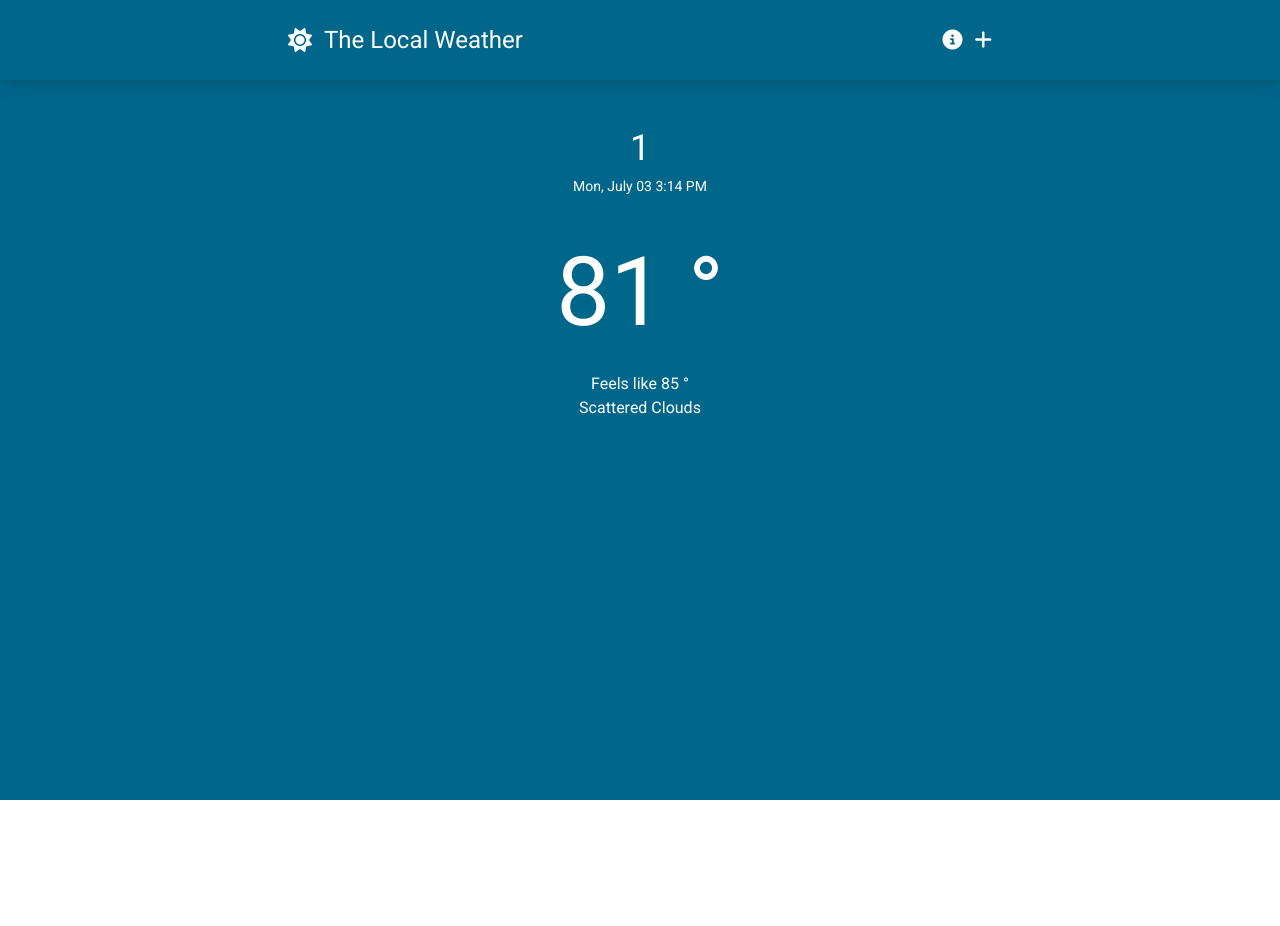
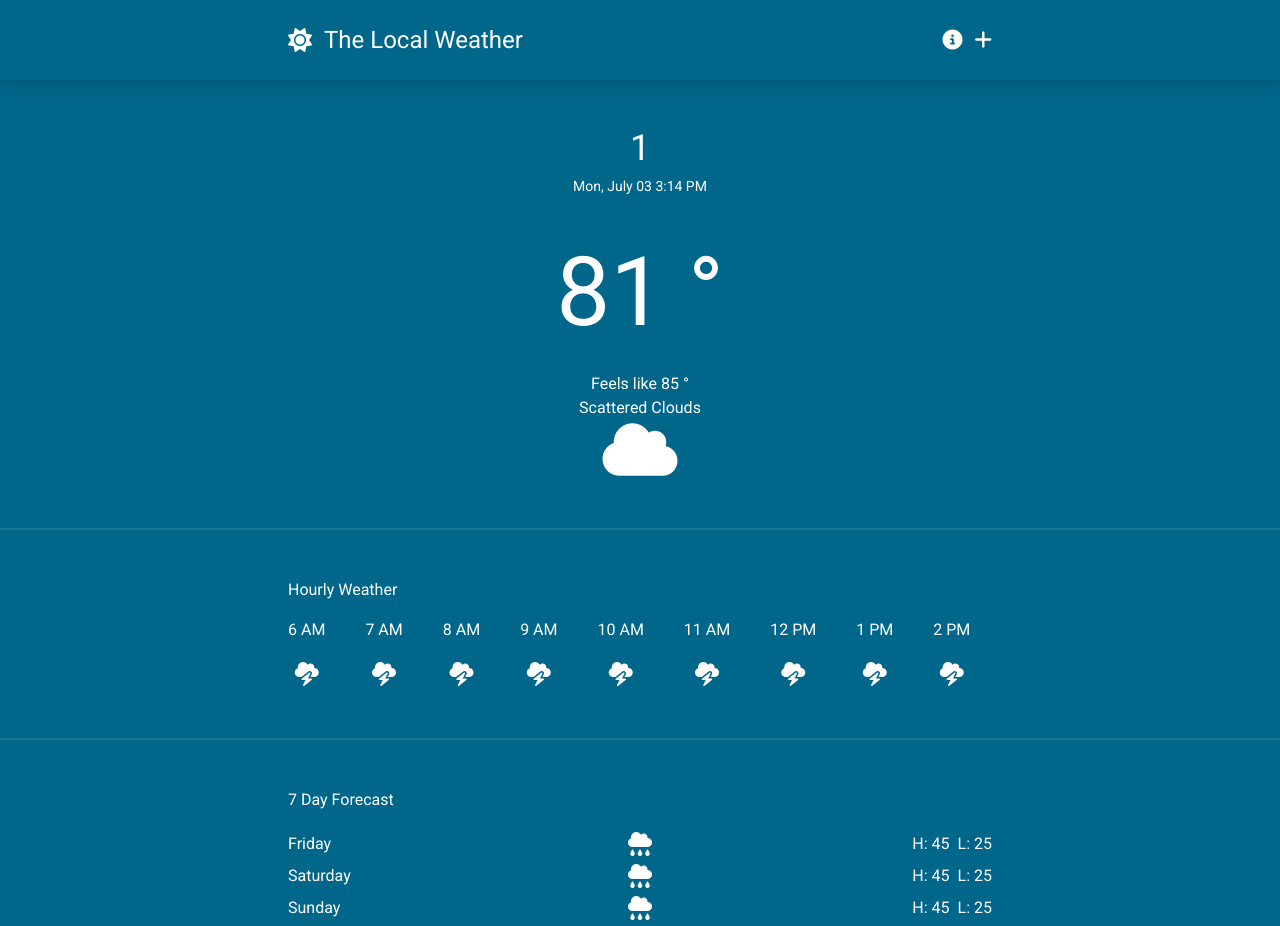
Before and after one commit to lzzzzl/tailwind-css-learn, a Vue app in the folder vue-tailwindcss-weather-app/: page /weather/1/1 in a window 1280 px wide. Shown: the top 926 px of the page. Before the commit the page ends 800 px from the top, so only its background shows below. Built offline with nearby package versions, Linux system fonts and the light colour scheme; data requests are answered from the project's data file.

Commit message:
#9 - City View Layout

```diff
--- a/vue-tailwindcss-weather-app/src/components/AsyncCityView.vue
+++ b/vue-tailwindcss-weather-app/src/components/AsyncCityView.vue
@@ -30,7 +30,6 @@
             <p class="text-8xl mb-8">
                 {{ Math.round(weatherData.temperature) }} &deg;
             </p>
-            <div class="text-center">
             <p>
                 Feels like
                 {{ Math.round(weatherData.feels_like) }} &deg;
@@ -38,6 +37,56 @@
             <p class="capitalize">
                 {{ weatherData.description }}
             </p>
+            <i class="fa-solid fa-cloud text-6xl"></i>
+        </div>
+
+        <hr class="border-white border-opacity-10 border w-full" />
+
+        <!-- Hourly Weather-->
+        <div class="max-w-screen-md w-full py-12">
+            <div class="mx-8 text-white">
+                <h2 class="mb-4">Hourly Weather</h2>
+                <div class="flex gap-10 overflow-x-scroll">
+                    <div v-for="hourData in weatherData.hourly" :key="hourData.dt" class="flex flex-col gap-4 items-center">
+                        <p class="whitespace-nowrap text-md">
+                            {{
+                                new Date(hourData.currentTime).toLocaleTimeString(
+                                    "en-us",
+                                    {
+                                        hour: "numeric",
+                                    }
+                                )
+                            }}
+                        </p>
+                        <i class="fa-solid fa-cloud-bolt text-2xl"></i>
+                    </div>
+                </div>
+            </div>
+        </div>
+
+        <hr class="border-white border-opacity-10 border w-full" />
+
+        <!-- Weekly Weather -->
+        <div class="max-w-screen-md w-full py-12">
+            <div class="mx-8 text-white">
+                <h2 class="mb-4">7 Day Forecast</h2>
+                <div v-for="day in weatherData.hourly" :key="day.dt" class="flex items-center">
+                    <p class="flex-1">
+                        {{
+                            new Date(day.dt * 24 * 60 * 60 * 1000).toLocaleDateString(
+                                "en-us",
+                                {
+                                    weekday: "long"
+                                }
+                            )
+                        }}
+                    </p>
+                    <i class="fa-solid fa-cloud-rain text-2xl"></i>
+                    <div class="flex gap-2 flex-1 justify-end">
+                        <p>H: {{ Math.round(day.temp.max) }}</p>
+                        <p>L: {{ Math.round(day.temp.min) }}</p>
+                    </div>
+                </div>
             </div>
         </div>
     </div>
@@ -55,7 +104,89 @@ const getWeatherData = async () => {
         weatherData.data.temperature = 81;
         weatherData.data.feels_like = 85;
         weatherData.data.description = "Scattered Clouds";
-
+        weatherData.data.hourly = [
+            {
+                "dt": "1",
+                "currentTime": new Date().getTime() - 3600000 * 9,
+                "temp": {
+                    "max": 45,
+                    "min": 25
+                }
+            },
+            {
+                "dt": "2",
+                "currentTime": new Date().getTime() - 3600000 * 8,
+                "temp": {
+                    "max": 45,
+                    "min": 25
+                }
+            },
+            {
+                "dt": "3",
+                "currentTime": new Date().getTime() - 3600000 * 7,
+                "temp": {
+                    "max": 45,
+                    "min": 25
+                }
+            },
+            {
+                "dt": "4",
+                "currentTime": new Date().getTime() - 3600000 * 6,
+                "temp": {
+                    "max": 45,
+                    "min": 25
+                }
+            },
+            {
+                "dt": "5",
+                "currentTime": new Date().getTime() - 3600000 * 5,
+                "temp": {
+                    "max": 45,
+                    "min": 25
+                }
+            },
+            {
+                "dt": "6",
+                "currentTime": new Date().getTime() - 3600000 * 4,
+                "temp": {
+                    "max": 45,
+                    "min": 25
+                }
+            },
+            {
+                "dt": "7",
+                "currentTime": new Date().getTime() - 3600000 * 3,
+                "temp": {
+                    "max": 45,
+                    "min": 25
+                }
+            },
+            {
+                "dt": "8",
+                "currentTime": new Date().getTime() - 3600000 * 2,
+                "temp": {
+                    "max": 45,
+                    "min": 25
+                }
+            },
+            {
+                "dt": "9",
+                "currentTime": new Date().getTime() - 3600000 * 1,
+                "temp": {
+                    "max": 45,
+                    "min": 25
+                }
+            },
+            {
+                "dt": "10",
+                "currentTime": new Date().getTime() - 3600000 * 0,
+                "temp": {
+                    "max": 45,
+                    "min": 25
+                }
+            }
+        ]
+        console.log(weatherData.data.hourly)
 
         return weatherData.data
     } catch (err) {
```
Lines whose indentation alone changed are shown as unchanged.
